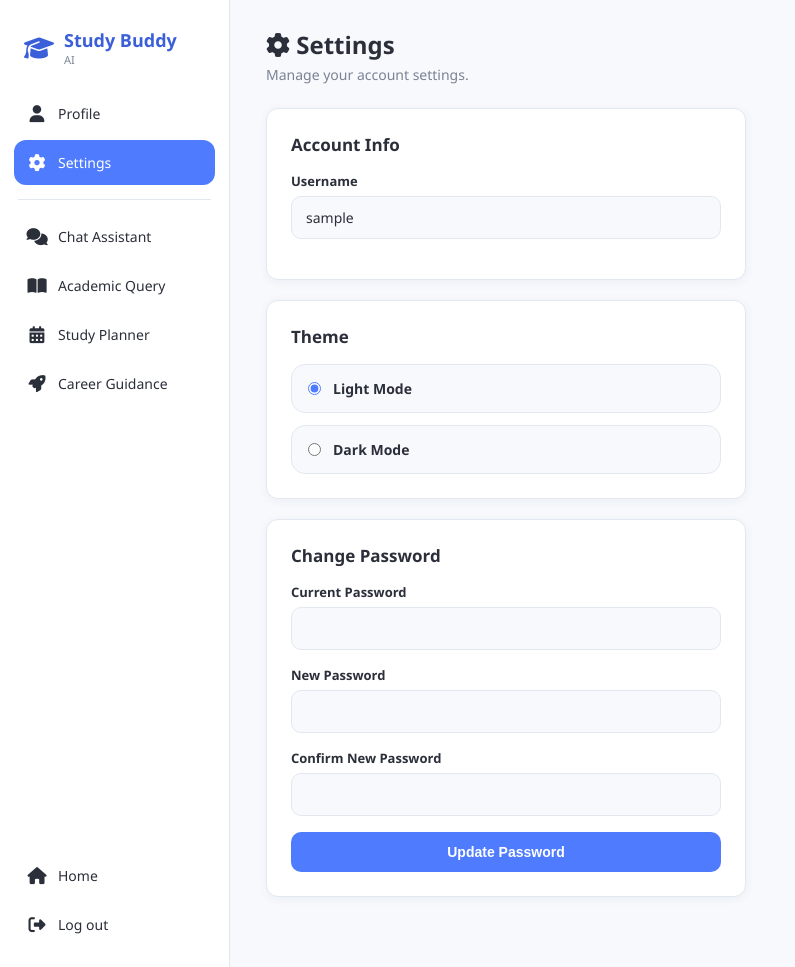
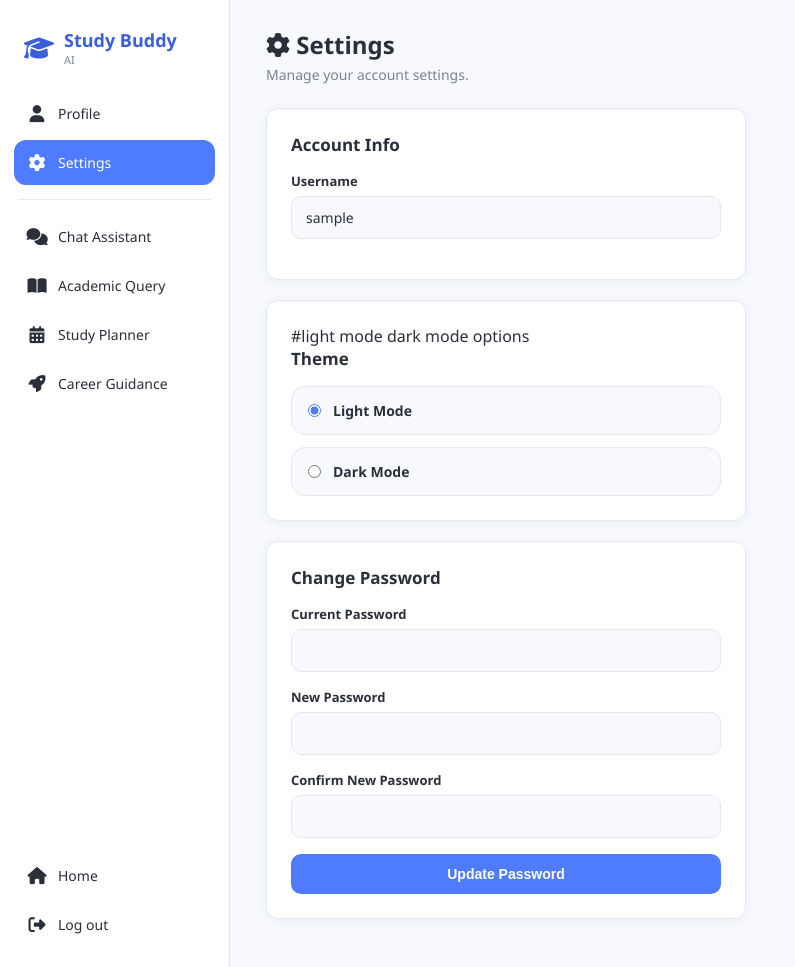
Before and after one commit to im-sravan/Study-Buddy-AI, a Flask app: page /settings in a window 1280 px wide. Shown: the whole page, without its empty margins (0-795 px from the left). Run offline with Flask 3, Linux system fonts and the light colour scheme; the visitor is signed in with stand-in values (Sample User, id 1); data comes from the database, SQL or seed files in the repository.

Commit message:
update settings page

```diff
--- a/templates/settings.html
+++ b/templates/settings.html
@@ -15,7 +15,7 @@
     </div>
 </div>
 
-<div class="card" style="max-width: 480px;">
+<div class="card" style="max-width: 480px;">   #light mode dark mode options
     <h2>Theme</h2>
     <div class="theme-options">
         <label class="theme-option">
```
